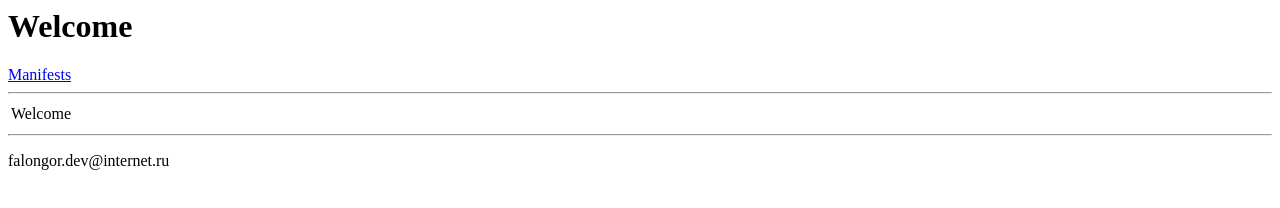
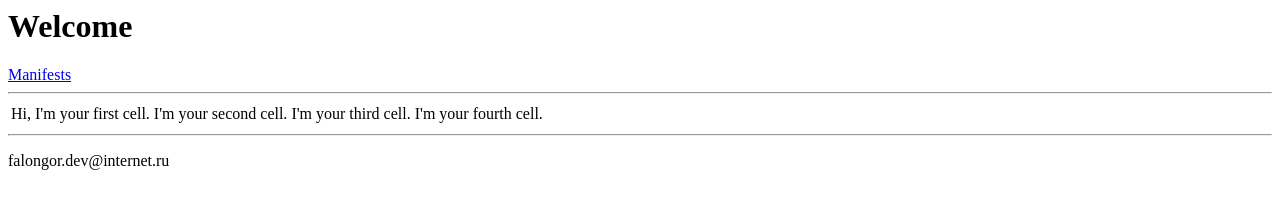
Before and after one commit to DevFalongor/devfalongor.github.io, a plain HTML site: page index.html in a window 1280 px wide. Drawn offline with Linux system fonts and the light colour scheme.

Commit message:
Update index.html

```diff
--- a/index.html
+++ b/index.html
@@ -7,7 +7,12 @@
     <a href="manifest.html">Manifests</a>
     <hr>
     <table>
-      <td>Welcome</td>
+      <tr>
+  <td>Hi, I'm your first cell.</td>
+  <td>I'm your second cell.</td>
+  <td>I'm your third cell.</td>
+  <td>I'm your fourth cell.</td>
+</tr>
     </table>
     <hr>
     <p>falongor.dev@internet.ru</p>
```
